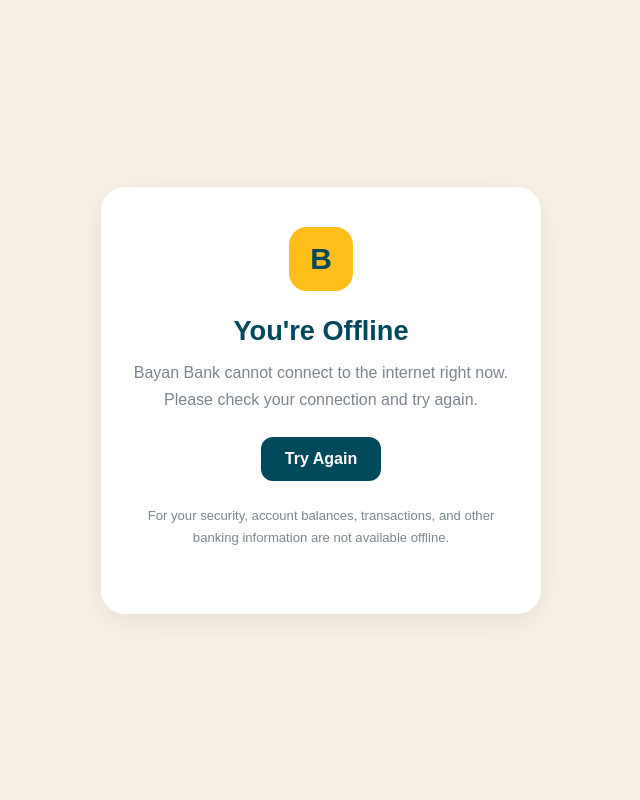
After one commit to lalaaivy/bayan-bank, a Django app: page /offline/ in a window 1280 px wide. The commit adds this page. Shown: the whole page, without its empty margins (319-959 px from the left). Run offline with Django 5.2, Linux system fonts and the light colour scheme.

Commit message:
Add installable Bayan Bank PWA

```diff
--- /dev/null
+++ b/config/pwa.py
@@ -0,0 +1,47 @@
+from pathlib import Path
+
+from django.conf import settings
+from django.http import HttpResponse
+from django.shortcuts import render
+
+
+def service_worker(request):
+    """
+    Serve the service worker from the website root.
+
+    Root scope allows it to control both client and staff pages.
+    """
+    worker_path = (
+        Path(settings.BASE_DIR)
+        / "static"
+        / "js"
+        / "service-worker.js"
+    )
+
+    try:
+        worker_code = worker_path.read_text(encoding="utf-8")
+    except FileNotFoundError:
+        return HttpResponse(
+            "Service worker file not found.",
+            status=404,
+            content_type="text/plain",
+        )
+
+    response = HttpResponse(
+        worker_code,
+        content_type="application/javascript",
+    )
+
+    response["Service-Worker-Allowed"] = "/"
+    response["Cache-Control"] = "no-cache"
+
+    return response
+
+
+def offline_page(request):
+    """
+    Display a generic offline page.
+
+    This page must never contain private banking information.
+    """
+    return render(request, "pwa/offline.html")
--- a/config/urls.py
+++ b/config/urls.py
@@ -1,12 +1,28 @@
-
 from django.contrib import admin
 from django.urls import include, path
 
+from config import pwa
+
+
 handler403 = "accounts.views.permission_denied"
+
 
 urlpatterns = [
     path("admin/", admin.site.urls),
 
+    # PWA
+    path(
+        "service-worker.js",
+        pwa.service_worker,
+        name="service_worker",
+    ),
+    path(
+        "offline/",
+        pwa.offline_page,
+        name="offline",
+    ),
+
+    # Main applications
     path("", include("accounts.urls")),
     path("", include("clients.urls")),
     path("", include("savings.urls")),
--- /dev/null
+++ b/templates/pwa/offline.html
@@ -0,0 +1,122 @@
+<!doctype html>
+<html lang="en">
+<head>
+    <meta charset="utf-8">
+    <meta name="viewport" content="width=device-width, initial-scale=1">
+
+    <meta name="theme-color" content="#00485C">
+
+    <title>You're Offline | Bayan Bank</title>
+
+    <style>
+        :root {
+            --teal: #00485C;
+            --yellow: #FDBE1A;
+            --cream: #F7F0E5;
+            --text: #172B32;
+            --muted: #7A8590;
+        }
+
+        * {
+            box-sizing: border-box;
+        }
+
+        body {
+            min-height: 100vh;
+            margin: 0;
+            padding: 24px;
+
+            display: flex;
+            align-items: center;
+            justify-content: center;
+
+            background: var(--cream);
+            color: var(--text);
+            font-family: Arial, sans-serif;
+            text-align: center;
+        }
+
+        .offline-card {
+            width: 100%;
+            max-width: 440px;
+            padding: 40px 28px;
+
+            background: #fff;
+            border-radius: 24px;
+            box-shadow: 0 8px 30px rgba(0, 0, 0, .07);
+        }
+
+        .brand-icon {
+            width: 64px;
+            height: 64px;
+            margin: 0 auto 24px;
+
+            display: flex;
+            align-items: center;
+            justify-content: center;
+
+            border-radius: 18px;
+            background: var(--yellow);
+            color: var(--teal);
+            font-size: 30px;
+            font-weight: 800;
+        }
+
+        h1 {
+            margin: 0 0 12px;
+            color: var(--teal);
+            font-size: 1.7rem;
+        }
+
+        p {
+            margin: 0 0 24px;
+            color: var(--muted);
+            line-height: 1.7;
+        }
+
+        button {
+            padding: 13px 24px;
+            border: 0;
+            border-radius: 12px;
+
+            background: var(--teal);
+            color: #fff;
+
+            font-size: 1rem;
+            font-weight: 700;
+            cursor: pointer;
+        }
+
+        button:hover {
+            background: #003747;
+        }
+
+        .security-note {
+            margin-top: 24px;
+            font-size: .82rem;
+        }
+    </style>
+</head>
+
+<body>
+    <main class="offline-card">
+        <div class="brand-icon" aria-hidden="true">B</div>
+
+        <h1>You're Offline</h1>
+
+        <p>
+            Bayan Bank cannot connect to the internet right now.
+            Please check your connection and try again.
+        </p>
+
+        <button type="button" onclick="window.location.reload()">
+            Try Again
+        </button>
+
+        <p class="security-note">
+            For your security, account balances, transactions,
+            and other banking information are not available offline.
+        </p>
+    </main>
+</body>
+</html>
```
Also changed, not shown: static/js/service-worker.js (added, +119 -0 lines), templates/base.html (+29 -20 lines), templates/base_client.html (+24 -57 lines), static/images/bayan-bank-icon-192.png (added), static/images/bayan-bank-icon-512.png (added), static/images/bayan-bank-icon.png (added), static/manifest.webmanifest (added).
